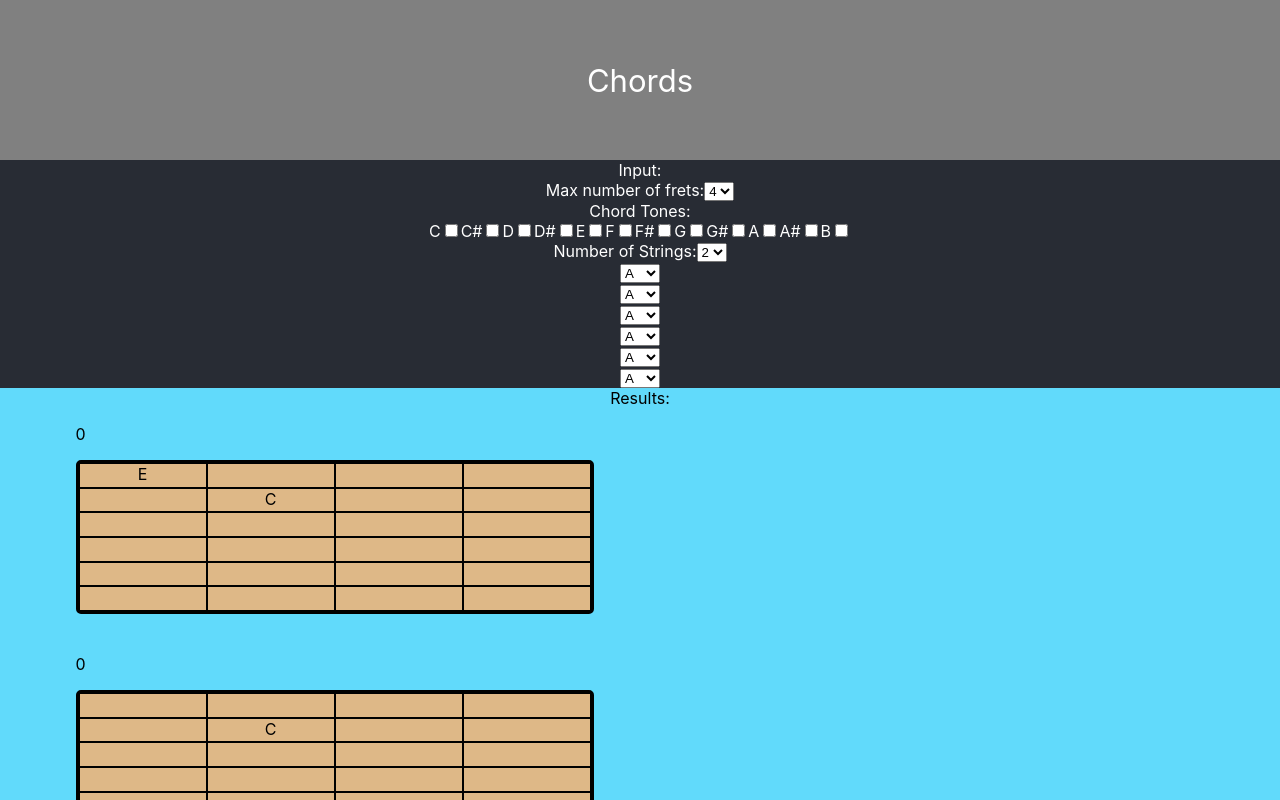
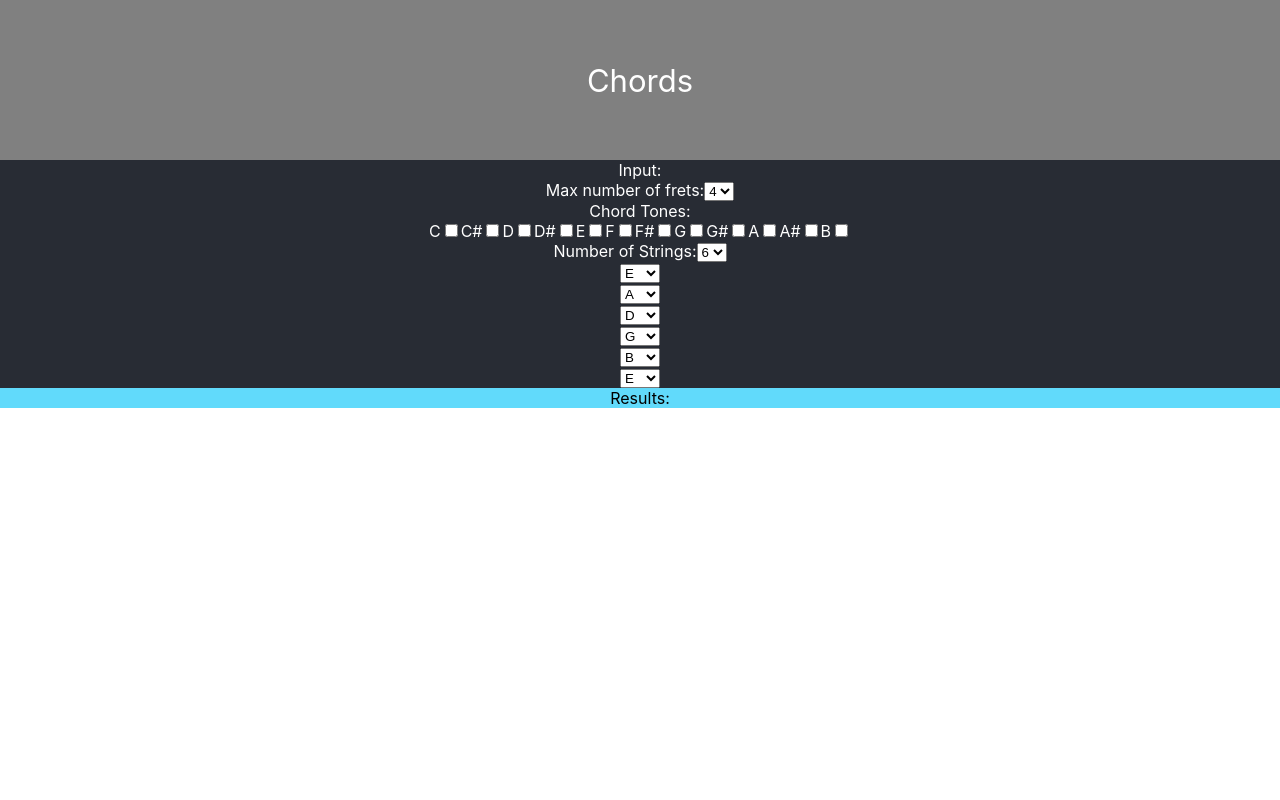
Before and after one commit to ryanwmichaud/TabV4, a React (Create React App) app: page / in a window 1280 px wide. Shown: the top 800 px of the page. Built offline with nearby package versions, Linux system fonts and the light colour scheme.

Commit message:
checkboxes checking. numstrings and values reflected. willreceiveprops

```diff
--- a/other/backtrack.js
+++ b/other/backtrack.js
@@ -1,4 +1,4 @@
-
+/*
 
 function getNoteNum(noteName){
     let letterName = noteName.substring(0,noteName.length-1);
@@ -157,3 +157,5 @@ function solve(openStrings, cts, stretch){
     return solutions
 
 }
+
+*/
--- a/src/App.js
+++ b/src/App.js
@@ -5,6 +5,20 @@ import {Box, Row, Diagram} from './Diagram.js';
 import { ChordToneInput } from './ChordTone';
 import { StretchInput } from './Stretch';
 import { StringInput, StringSelect } from './String';
+
+class InputSection extends React.Component{
+
+  render(){
+    return(
+      <div >
+        <StretchInput changeStretch={this.props.changeStretch} stretch={this.props.stretch}></StretchInput>
+        <ChordToneInput addChordTone={this.props.addChordTone} removeChordTone={this.props.removeChordTone} chordTones={this.props.chordTones}></ChordToneInput>
+        <StringInput strings={this.props.strings} changeNumStrings={this.props.changeNumStrings} changeOpen={this.props.changeOpen}></StringInput>
+      </div>
+
+    )
+  }
+}
 
 class ResultsSection extends React.Component{
 
@@ -18,15 +32,14 @@ class ResultsSection extends React.Component{
 
   }
 
-  componentWillReceiveProps(props){  //update state when parent state changes
-    this.setState({stretch: props.stretch, chordTones:props.chordTones});
+  static getDerivedStateFromProps(props){  //update state when parent state changes
+    return {stretch: props.stretch, chordTones:props.chordTones, strings: props.strings};
   }
 
   render(){
 
     let data= solve(this.state.strings,this.state.chordTones,this.state.stretch);
 
-    //console.log(data)
     let diagrams = [];
     for(let i=0;i<data.length;i++){
         diagrams = diagrams.concat(<Diagram stretch={this.state.stretch} diagram_data={data[i]} key={i}/>);
@@ -42,19 +55,7 @@ class ResultsSection extends React.Component{
 
 
 
-class InputSection extends React.Component{
 
-  render(){
-    return(
-      <div >
-        <StretchInput changeStretch={this.props.changeStretch} stretch={this.props.stretch}></StretchInput>
-        <ChordToneInput addChordTone={this.props.addChordTone} removeChordTone={this.props.removeChordTone} chordTones={this.props.chordTones}></ChordToneInput>
-        <StringInput strings = {this.props.strings} handleChange={this.props.changeNumStrings}></StringInput>
-      </div>
-
-    )
-  }
-}
 
 class App extends React.Component{
 
@@ -63,12 +64,24 @@ class App extends React.Component{
     this.changeStretch = this.changeStretch.bind(this);
     this.addChordTone = this.addChordTone.bind(this);
     this.removeChordTone = this.removeChordTone.bind(this);
-    this.state = {stretch:4, strings: ["E4","A4","D4","G4","B4","E4"], chordTones: [true,false,false,false,true,false,false,false,false,false,false,false]};
+    this.changeNumStrings = this.changeNumStrings.bind(this);
+    this.changeOpen = this.changeOpen.bind(this);
+    this.state = {stretch:4, strings: ["E4","A4","D4","G4","B4","E4"], chordTones: [false,false,false,false,false,false,false,false,false,false,false,false]};
   }
 
 
   changeStretch(value){
     this.setState({stretch: value});
+  }
+
+  changeNumStrings(newStrings){
+    this.setState({strings: newStrings});
+  }
+
+  changeOpen(index, newOpen){
+    const newStrings = this.state.strings.slice();
+    newStrings[index] = newOpen;
+    this.setState({strings: newStrings});
   }
 
 
@@ -106,7 +119,9 @@ class App extends React.Component{
               chordTones={this.state.chordTones}
               addChordTone={this.addChordTone}
               removeChordTone={this.removeChordTone}
-              strings={this.state.strings} >
+              strings={this.state.strings}
+              changeOpen={this.changeOpen}
+              changeNumStrings={this.changeNumStrings}>
             </InputSection>
           </div>
           <div>
--- a/src/ChordTone.js
+++ b/src/ChordTone.js
@@ -8,7 +8,6 @@ class ChordToneInput extends React.Component{
   }
 
     handleClick(e){
-      e.preventDefault();
       let box = e.target;
       let index = e.target.id;
       if(this.props.chordTones[index] === true){
@@ -20,6 +19,7 @@ class ChordToneInput extends React.Component{
     }
 
     render(){
+
       return(
         <div className='ctinput'>
               <legend>Chord Tones: </legend>
--- a/src/String.js
+++ b/src/String.js
@@ -3,26 +3,27 @@ import React from 'react';
 class StringInput extends React.Component{
 
     constructor(props){
-        super(props);
+      super(props);
+
     }
 
-    //handleChange(e) {
-    //    e.preventDefault();
-    //    this.setState({numStrings: e.target.value})
-    //}
+    changeNumStrings(e) {
+      e.preventDefault();
+      this.props.changeNumStrings(e.target.key, e.target.value)
+    }
 
     render(){
 
         let stringSelects=[];
         for(let i=0;i<this.props.strings.length;i++){
-            stringSelects = stringSelects.concat(<StringSelect key={i}/>);
+            stringSelects = stringSelects.concat(<StringSelect changeOpen={this.props.changeOpen} key={i} displayed={this.props.strings[i]} />);
         }
 
         return(
         <div className='stringinput'>
             <label>
                 Number of Strings:
-                <select onChange={this.handleChange}>
+                <select  value={this.props.strings.length} onChange={this.changeNumStrings}>
                 <option value={2}>2</option>
                 <option value={3}>3</option>
                 <option value={4}>4</option>
@@ -36,13 +37,27 @@ class StringInput extends React.Component{
         </div>
         )
     }
-  }
+}
 
   class StringSelect extends React.Component{
+
+    constructor(props){
+      super(props);
+      this.changeOpen=this.changeOpen.bind(this);
+
+    }
+
+    changeOpen(e) {
+      e.preventDefault();
+      this.props.changeOpen(e.target.key, e.target.value);
+    }
+
+
     render(){
+      console.log("render w", this.props.displayed)
       return(
         <div className='stringselect'>
-            <select>
+            <select  onChange={this.changeOpen} value={this.props.displayed.slice(0,-1)}>
               <option value={'A'}> A </option>
               <option value={'A#'}> A# </option>
               <option value={'B'}> B </option>
@@ -56,8 +71,7 @@ class StringInput extends React.Component{
               <option value={'G'}> G </option>
               <option value={'G#'}> G# </option>
             </select>
-
-          </div>
+        </div>
       )
     }
   }
--- a/src/main.js
+++ b/src/main.js
@@ -125,16 +125,19 @@ function backtrack(musicStrings, cts, position, stretch, sofar, currentCTIndex,
                     duplicate = false;
                 }
             }
+
             if(!duplicate){
                 solutions.push(check);
+                //console.log("not blocked: ", check);
             }else{
-                //console.log("blocked: ", newsofar);
+                //console.log("blocked: ", check);
             }
             /**? */
             //if(check!==null){console.log(check, ",")}
             return backtrack(musicStrings, cts, position, stretch, sofar, currentCTIndex, currentStringIndex+1,solutions)
 
         }else{ //if branch gets to a dead end, move on to next string
+            //console.log("deadend")
             return backtrack(musicStrings, cts, position, stretch, sofar, currentCTIndex, currentStringIndex+1,solutions)
         }
     }else{ //if not found there, move on to next string
```
Also changed, not shown: other/chords.js (+6 -2 lines).
